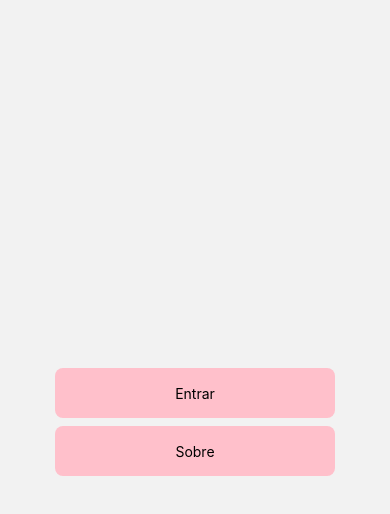
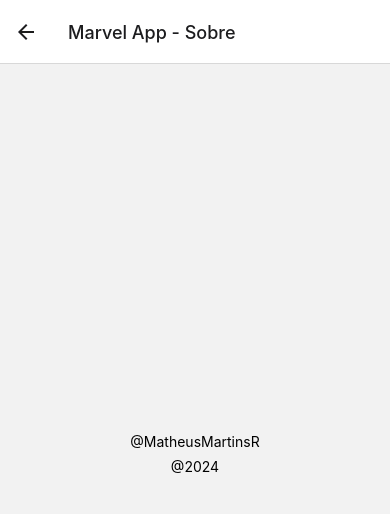
Before and after one commit to MatheusMartinsR/cp, a React Native app: screen /About in a window 390 px wide. Before the commit this address had no page. Shown: the top 514 px of the page. Built offline with nearby package versions, Linux system fonts and the light colour scheme.

Commit message:
feat: create about screen

```diff
--- a/src/routes/stack.routes.tsx
+++ b/src/routes/stack.routes.tsx
@@ -5,7 +5,7 @@
   NativeStackNavigationProp,
 } from "@react-navigation/native-stack";
 import { Home } from "../screens/Home/Home";
-
+import { About } from "../screens/About/About";
 
 const Stack = createNativeStackNavigator();
 
@@ -21,9 +21,7 @@
 export default function StackComponent() {
   return (
     <NavigationContainer>
-      <Stack.Navigator
-      initialRouteName="Home"
-      >
+      <Stack.Navigator initialRouteName="Home">
         <Stack.Screen
           name="Home"
           options={{
@@ -33,6 +31,13 @@
           }}
           component={Home}
         />
+        <Stack.Screen
+          name="About"
+          options={{
+            title: "Marvel App - Sobre",
+          }}
+          component={About}
+        />
       </Stack.Navigator>
     </NavigationContainer>
   );
--- /dev/null
+++ b/src/screens/About/About.tsx
@@ -0,0 +1,29 @@
+import React from "react";
+import { Text, View, StyleSheet } from "react-native";
+
+export const About: React.FC = () => {
+  return (
+    <View style={styles.container}>
+      <View style={styles.content}>
+        <Text>@MatheusMartinsR</Text>
+        <Text>@2024</Text>
+      </View>
+    </View>
+  );
+};
+
+const styles = StyleSheet.create({
+  container: {
+    width: "100%",
+    height: "100%",
+    display: "flex",
+    alignItems: "center",
+    justifyContent: "center",
+  },
+  content: {
+    display: "flex",
+    alignItems: "center",
+    justifyContent: "center",
+    gap: 8,
+  },
+});
--- a/src/screens/Home/Home.tsx
+++ b/src/screens/Home/Home.tsx
@@ -1,14 +1,22 @@
+import { useNavigation } from "@react-navigation/native";
 import React from "react";
 import { Text, View, StyleSheet, TouchableOpacity } from "react-native";
+import { StackTypes } from "../../routes/stack.routes";
 
 export const Home: React.FC = () => {
+  const navigation = useNavigation<StackTypes>();
+
+  const handleNavigateAbout = () => {
+    navigation.navigate("About");
+  };
+
   return (
     <View style={styles.container}>
       <View style={styles.content}>
         <TouchableOpacity style={styles.button}>
           <Text>Entrar</Text>
         </TouchableOpacity>
-        <TouchableOpacity style={styles.button}>
+        <TouchableOpacity style={styles.button} onPress={handleNavigateAbout}>
           <Text>Sobre</Text>
         </TouchableOpacity>
       </View>
```
